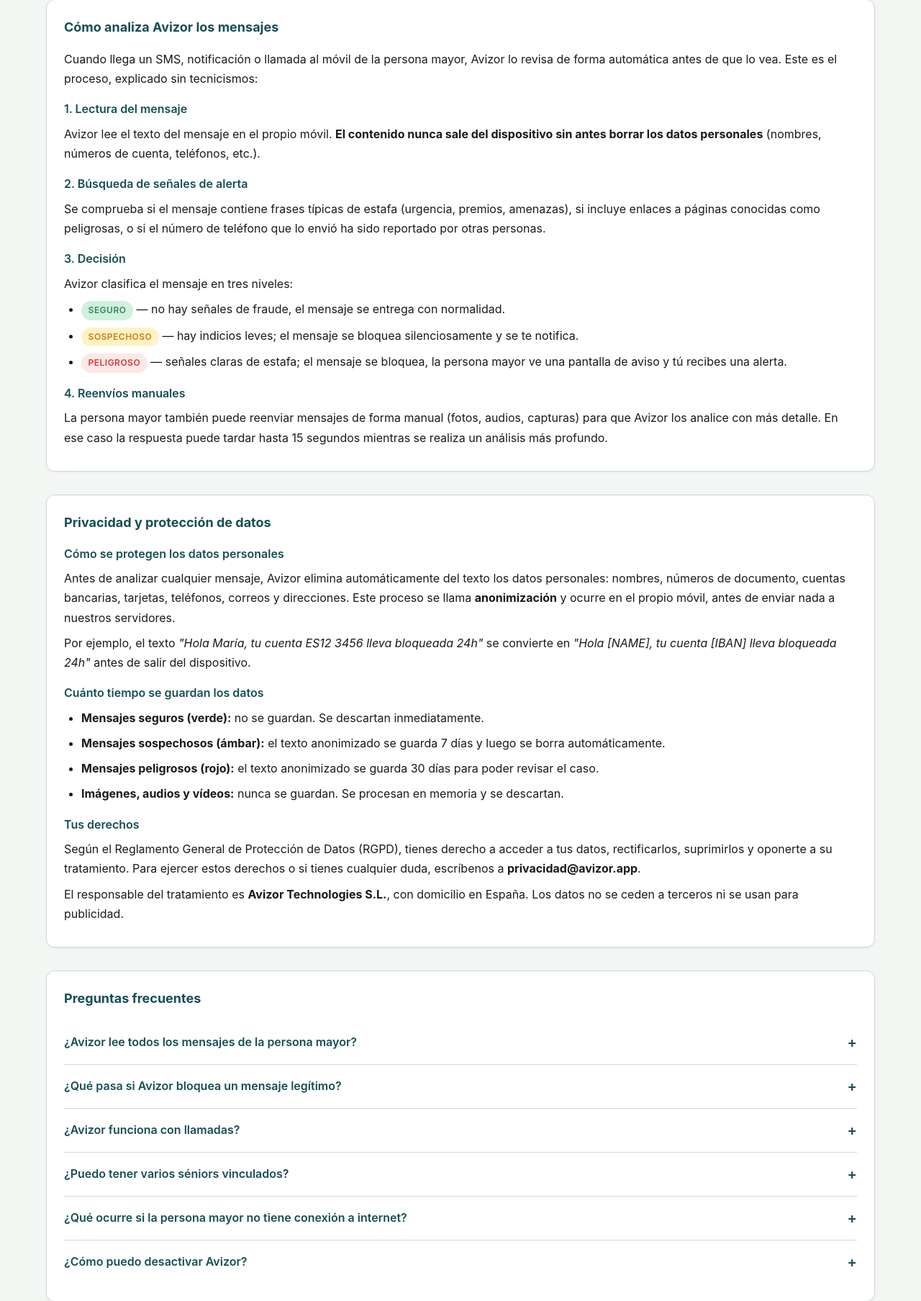
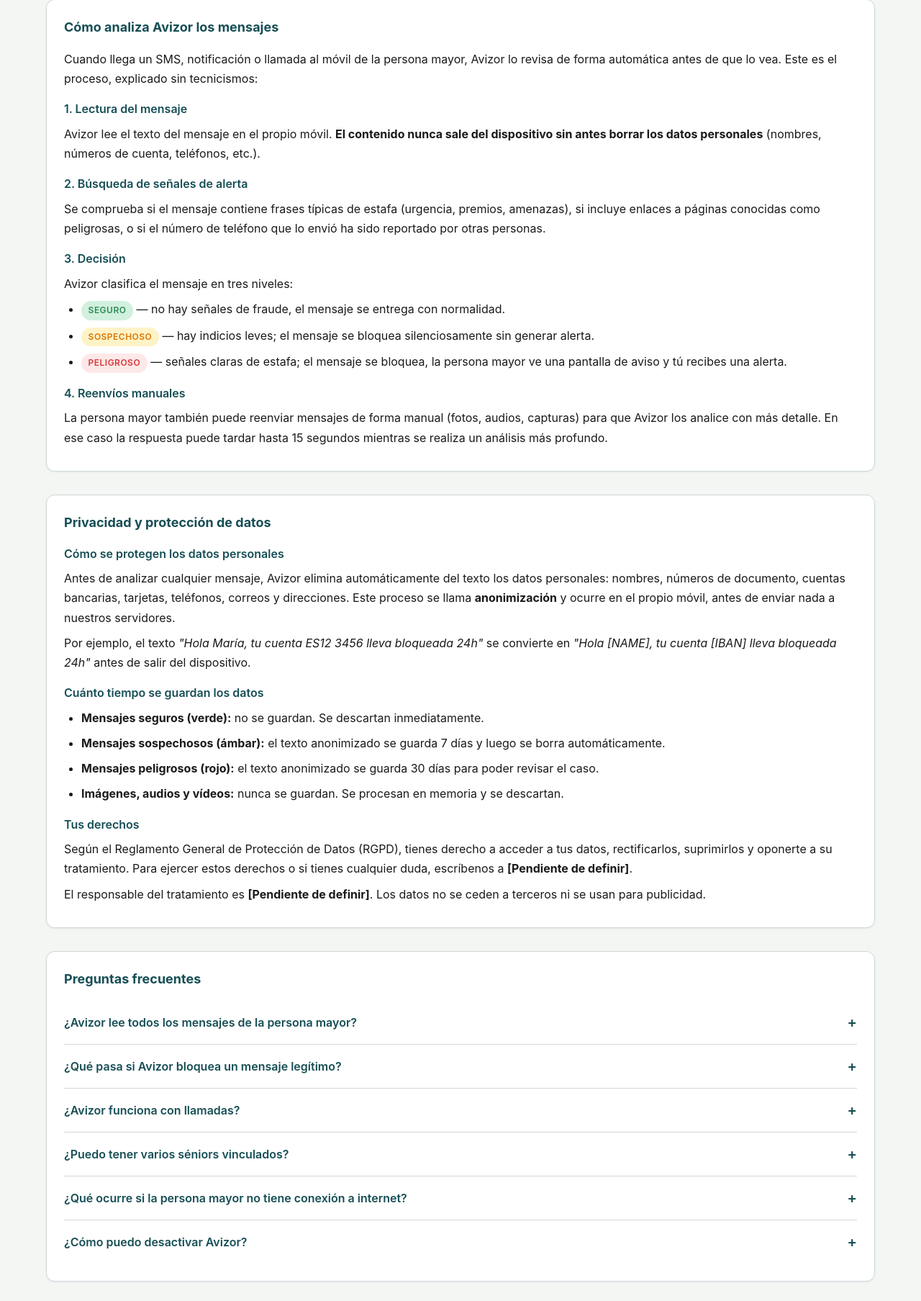
Before and after one commit to MariaIsaDurango/Avizor, a Python web app: template backend/app/web/templates/support.html in a window 1280 px wide. Shown: the part 999-2806 px from the top of the page at 72% size. Run offline with Jinja, Linux system fonts and the light colour scheme; the template is opened without the code that fills it, so the values that code supplies are empty.

Commit message:
fix(web): address Isa review - config dual env, correct amber/offline/legal text

```diff
--- a/backend/app/web/templates/support.html
+++ b/backend/app/web/templates/support.html
@@ -216,7 +216,7 @@
   </p>
   <ul>
     <li><span class="badge badge--green">Seguro</span> — no hay señales de fraude, el mensaje se entrega con normalidad.</li>
-    <li><span class="badge badge--amber">Sospechoso</span> — hay indicios leves; el mensaje se bloquea silenciosamente y se te notifica.</li>
+    <li><span class="badge badge--amber">Sospechoso</span> — hay indicios leves; el mensaje se bloquea silenciosamente sin generar alerta.</li>
     <li><span class="badge badge--red">Peligroso</span> — señales claras de estafa; el mensaje se bloquea, la persona mayor ve una pantalla de aviso y tú recibes una alerta.</li>
   </ul>
 
@@ -257,11 +257,11 @@
   <p>
     Según el Reglamento General de Protección de Datos (RGPD), tienes derecho a acceder a tus datos,
     rectificarlos, suprimirlos y oponerte a su tratamiento. Para ejercer estos derechos o si tienes
-    cualquier duda, escríbenos a <strong>privacidad@avizor.app</strong>.
+    cualquier duda, escríbenos a <strong>[Pendiente de definir]</strong>.
   </p>
   <p>
-    El responsable del tratamiento es <strong>Avizor Technologies S.L.</strong>,
-    con domicilio en España. Los datos no se ceden a terceros ni se usan para publicidad.
+    El responsable del tratamiento es <strong>[Pendiente de definir]</strong>.
+    Los datos no se ceden a terceros ni se usan para publicidad.
   </p>
 </section>
 
@@ -308,9 +308,9 @@
   <details class="faq-item">
     <summary>¿Qué ocurre si la persona mayor no tiene conexión a internet?</summary>
     <p>
-      El análisis básico (reglas y palabras clave) se realiza en el propio móvil y no
-      requiere conexión. El análisis profundo (reenvíos manuales) sí necesita conexión,
-      y en ese caso el mensaje queda pendiente hasta que haya red.
+      La anonimización del texto se realiza en el propio móvil antes de enviar nada.
+      El análisis (tanto básico como profundo) requiere conexión a internet para llegar
+      a nuestros servidores. Sin conexión, el mensaje queda pendiente hasta que haya red.
     </p>
   </details>
 
@@ -318,8 +318,7 @@
     <summary>¿Cómo puedo desactivar Avizor?</summary>
     <p>
       Puedes desvincular el dispositivo desde la app Tutor en cualquier momento. Al
-      desvincular, Avizor deja de analizar los mensajes del dispositivo y se eliminan
-      los datos asociados.
+      desvincular, Avizor deja de analizar los mensajes del dispositivo.
     </p>
   </details>
 </section>
```
Also changed, not shown: backend/app/core/config.py (+8 -3 lines).
